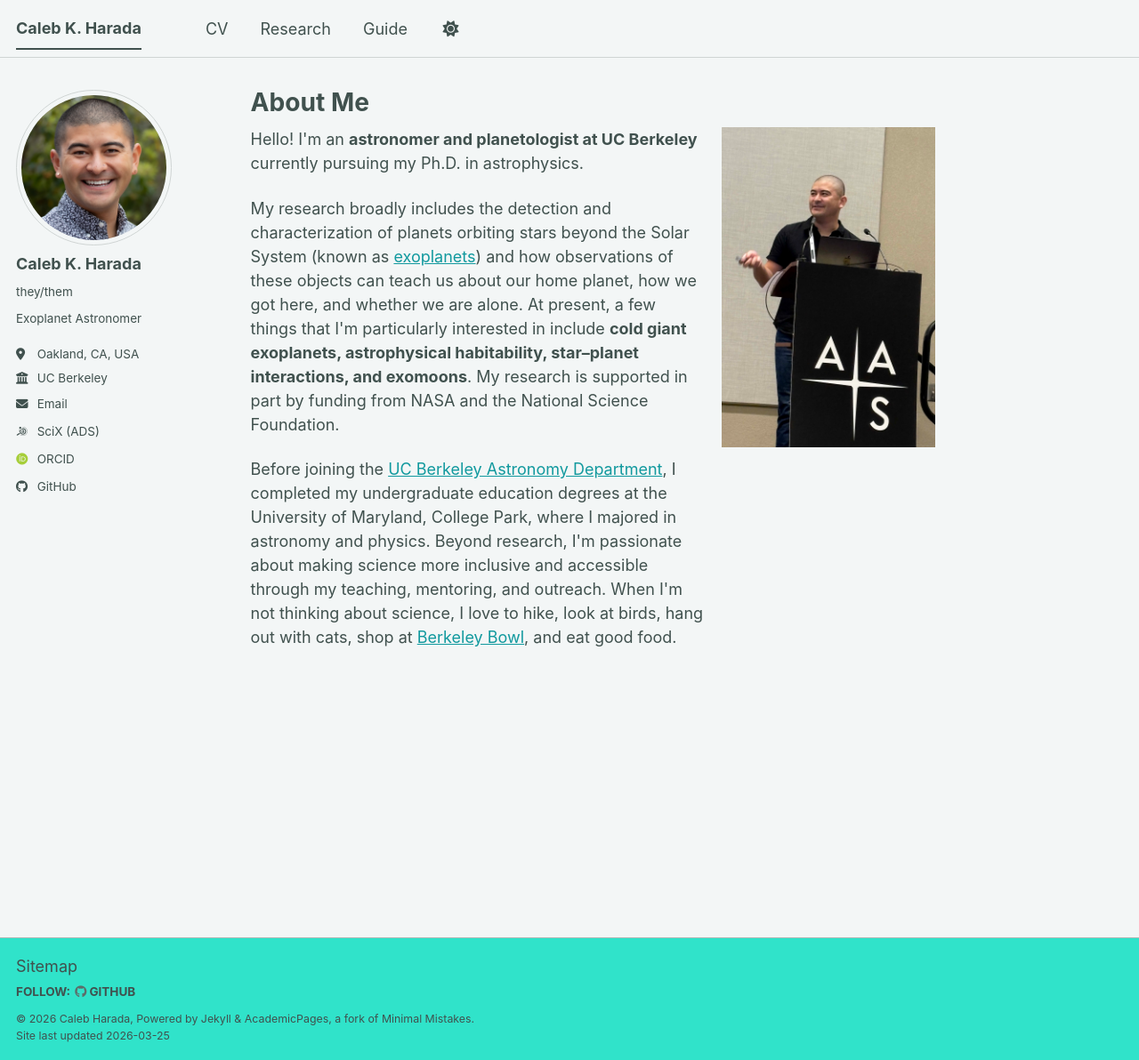
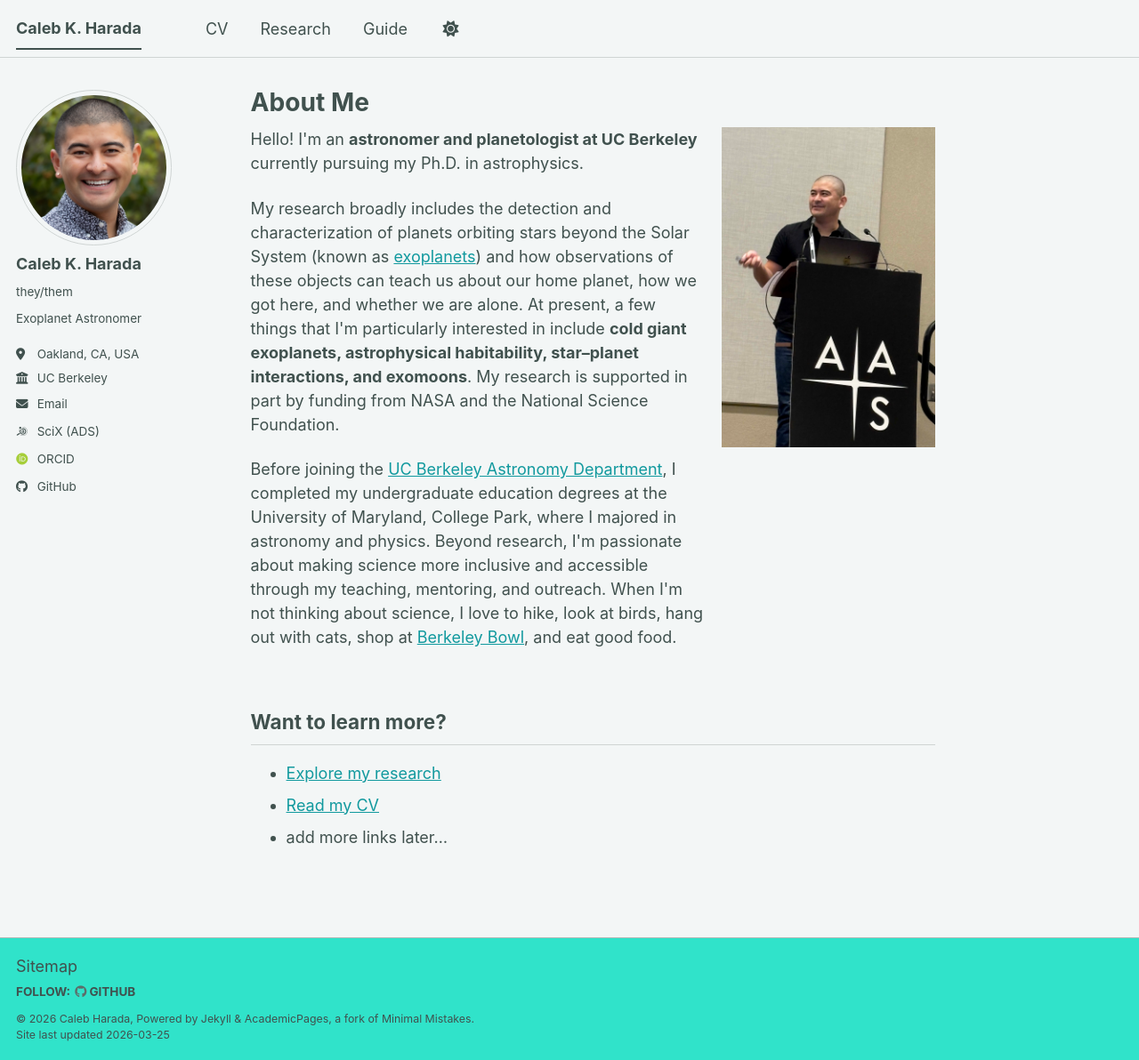
Before and after one commit to CalebHarada/CalebHarada.github.io, a Jekyll site: the page built from _pages/about.md, in a window 1280 px wide and 1192 px high. Shown: the whole window at 89% size. Built offline with Jekyll 4.4.1, drawn with Linux system fonts in a browser that asks for light colours; some web fonts are replaced; a script bundle is joined from its source files by our own code; library files that are not in the unit come from our copies.

Commit message:
pages: last adjustments to about page for now

```diff
--- a/_pages/about.md
+++ b/_pages/about.md
@@ -21,6 +21,14 @@ redirect_from:
     </div>
     <img src="images/calebharada_talking.jpg" alt="Photo of Caleb Harada giving a talk at a AAS meeting" style="max-width: 240px; height: auto;">
 </div>
+
+
+Want to learn more?
+-------------------
+
+- [Explore my research](/research)
+- [Read my CV](/CV)
+- add more links later...
 
 
 
```
